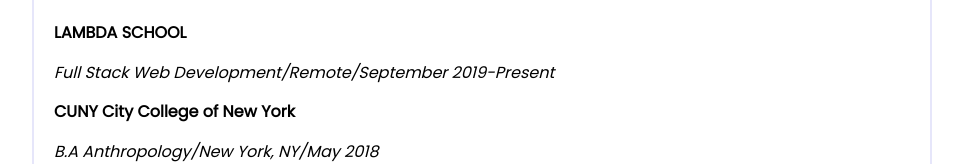
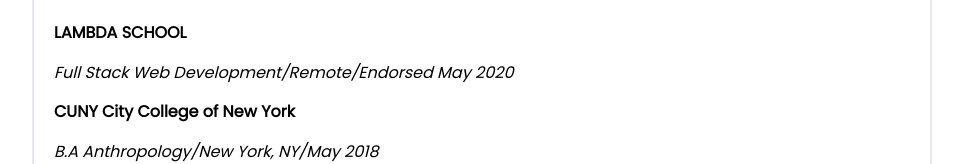
Before and after one commit to jasminekh96/resume, a React (Create React App) app in the folder resume/: page / in a window 1280 px wide. Shown: the part 1379-1543 px from the top of the page, without its empty margins (158-1121 px from the left). Built offline with nearby package versions, Linux system fonts and the light colour scheme.

Commit message:
fixed lambda endorsement info

```diff
--- a/resume/src/App.js
+++ b/resume/src/App.js
@@ -133,7 +133,7 @@
 				<h2>EDUCATION</h2>
 				<article class='education'>
 					<h4>LAMBDA SCHOOL</h4>
-					<p className='educationInfo'>Full Stack Web Development/Remote/September 2019-Present</p>
+					<p className='educationInfo'>Full Stack Web Development/Remote/Endorsed May 2020</p>
 					<h4>CUNY City College of New York</h4>
 					<p className='educationInfo'>B.A Anthropology/New York, NY/May 2018</p>
 				</article>
```
